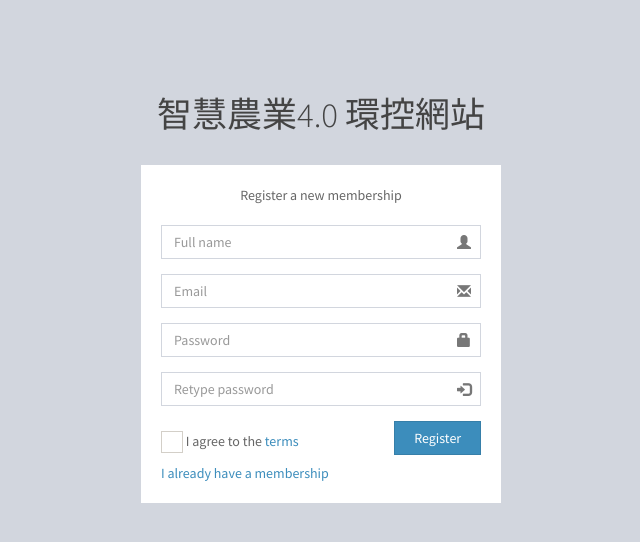
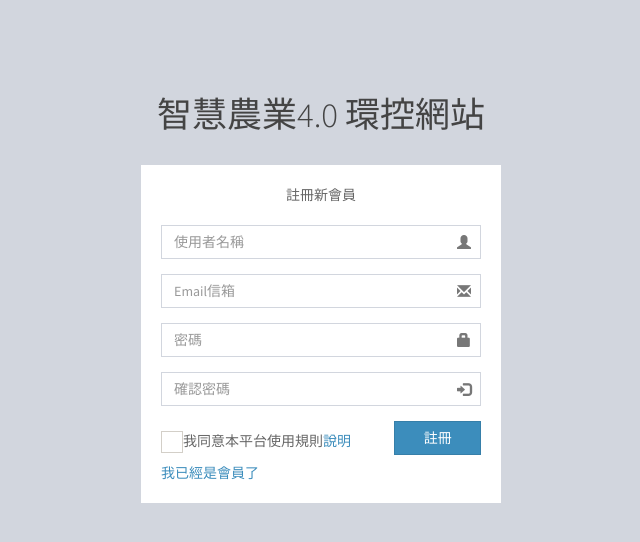
Before and after one commit to LivvyWu/agro-admin, a Node server app: page /register in a window 1280 px wide. Shown: the top 542 px of the page, without its empty margins (319-959 px from the left). Run offline with Node 20, Linux system fonts and the light colour scheme; some libraries are stand-ins or nearby versions.

Commit message:
Register

```diff
--- a/routes/index.js
+++ b/routes/index.js
@@ -1,5 +1,7 @@
 var express = require('express');
 var router = express.Router();
+
+var Dummy = require('./dummy_user');
 
 /* GET home page. */
 router.get('/', function(req, res, next) {
@@ -11,11 +13,16 @@ router.get('/register', function(req, res, next) {
   res.render('register', { title: 'Express' });
 });
 
+
 /* GET home page. */
 router.post('/login/submit', function(req, res, next) {
 
   console.log(req.body.password);
 
+  var users = new Dummy();
+  console.log("dummy:" + users.dummuyUsers);
+
+
   res.redirect("/farm");
 });
 
--- a/views/navigation.ejs
+++ b/views/navigation.ejs
@@ -90,7 +90,7 @@
                             <a href="#" class="btn btn-default btn-flat">個人資料</a>
                         </div>
                         <div class="pull-right">
-                            <a href="#" class="btn btn-default btn-flat">登出</a>
+                            <a href="/" class="btn btn-default btn-flat">登出</a>
                         </div>
                     </li>
                 </ul>
--- a/views/register.ejs
+++ b/views/register.ejs
@@ -24,36 +24,36 @@
     </div>
 
     <div class="register-box-body">
-        <p class="login-box-msg">Register a new membership</p>
+        <p class="login-box-msg">註冊新會員</p>
 
         <form action="../../index.html" method="post">
             <div class="form-group has-feedback">
-                <input type="text" class="form-control" placeholder="Full name">
+                <input type="text" class="form-control" placeholder="使用者名稱">
                 <span class="glyphicon glyphicon-user form-control-feedback"></span>
             </div>
             <div class="form-group has-feedback">
-                <input type="email" class="form-control" placeholder="Email">
+                <input type="email" class="form-control" placeholder="Email信箱">
                 <span class="glyphicon glyphicon-envelope form-control-feedback"></span>
             </div>
             <div class="form-group has-feedback">
-                <input type="password" class="form-control" placeholder="Password">
+                <input type="password" class="form-control" placeholder="密碼">
                 <span class="glyphicon glyphicon-lock form-control-feedback"></span>
             </div>
             <div class="form-group has-feedback">
-                <input type="password" class="form-control" placeholder="Retype password">
+                <input type="password" class="form-control" placeholder="確認密碼">
                 <span class="glyphicon glyphicon-log-in form-control-feedback"></span>
             </div>
             <div class="row">
                 <div class="col-xs-8">
                     <div class="checkbox icheck">
                         <label>
-                            <input type="checkbox"> I agree to the <a href="#">terms</a>
+                            <input type="checkbox">我同意本平台使用規則<a href="#">說明</a>
                         </label>
                     </div>
                 </div>
                 <!-- /.col -->
                 <div class="col-xs-4">
-                    <button type="submit" class="btn btn-primary btn-block btn-flat">Register</button>
+                    <button type="submit" class="btn btn-primary btn-block btn-flat">註冊</button>
                 </div>
                 <!-- /.col -->
             </div>
@@ -69,7 +69,7 @@
                 <!--Google+</a>-->
         <!--</div>-->
 
-        <a href="/" class="text-center">I already have a membership</a>
+        <a href="/" class="text-center">我已經是會員了</a>
     </div>
     <!-- /.form-box -->
 </div>
```
